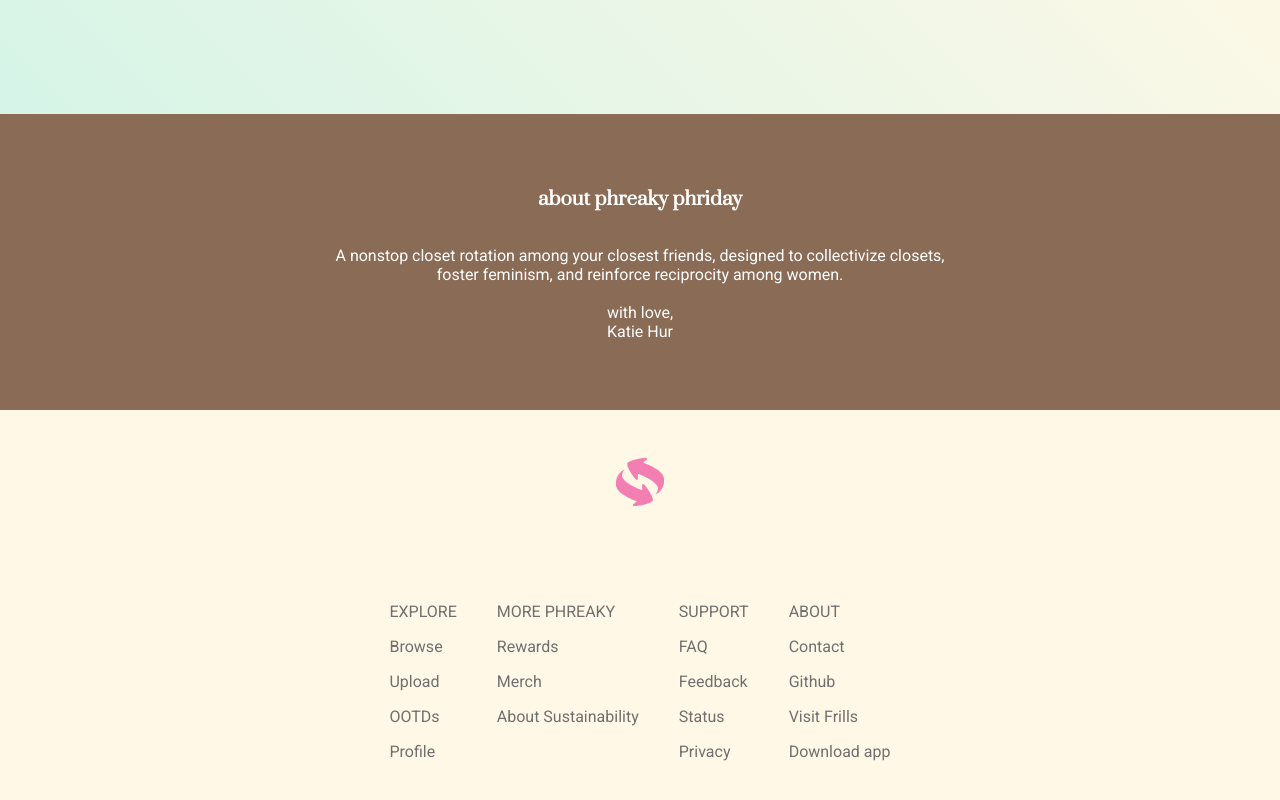
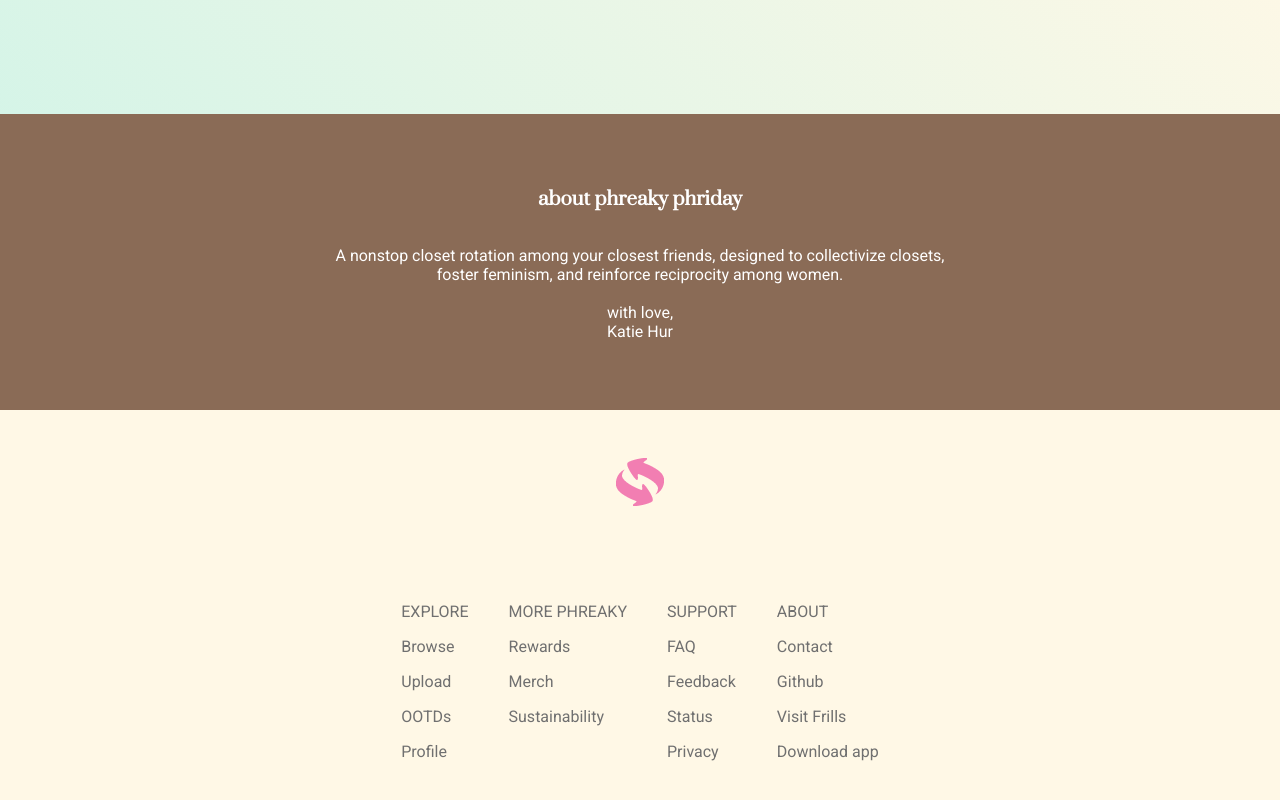
Before and after one commit to katiehur5/phreaky-phriday, a React (Create React App) app in the folder frontend/: page /home in a window 1280 px wide. Shown: the part 2499-3299 px from the top of the page. Built offline with nearby package versions, Linux system fonts and the light colour scheme; no server answers; sample sign-in values are in the browser's storage.

Commit message:
SpeedInsights (vercel)

```diff
--- a/frontend/package.json
+++ b/frontend/package.json
@@ -4,6 +4,7 @@
   "private": true,
   "dependencies": {
     "@vercel/analytics": "^1.5.0",
+    "@vercel/speed-insights": "^1.2.0",
     "ajv": "^8.17.1",
     "cra-template": "1.2.0",
     "react": "^19.0.0",
--- a/frontend/src/App.js
+++ b/frontend/src/App.js
@@ -1,5 +1,6 @@
 import React from 'react';
 import { Analytics } from "@vercel/analytics/react";
+import { SpeedInsights } from "@vercel/speed-insights/react"
 import { BrowserRouter as Router, Routes, Route, Link } from 'react-router-dom';
 import LandingPage from './pages/LandingPage';
 import Home from './pages/Home';
@@ -59,6 +60,7 @@ function App() {
     </Router>
 
     <Analytics />
+    <SpeedInsights />
     </>
   );
 }
--- a/frontend/src/components/Footer.js
+++ b/frontend/src/components/Footer.js
@@ -21,7 +21,7 @@ const Footer = () => {
                     <p>MORE PHREAKY</p>
                     <p>Rewards</p>
                     <p>Merch</p>
-                    <p>About Sustainability</p>
+                    <p>Sustainability</p>
                 </div>
                 <div className="link-group">
                     <p>SUPPORT</p>
```
Also changed, not shown: 1 other file (tests, documents, lock files or other folders).
